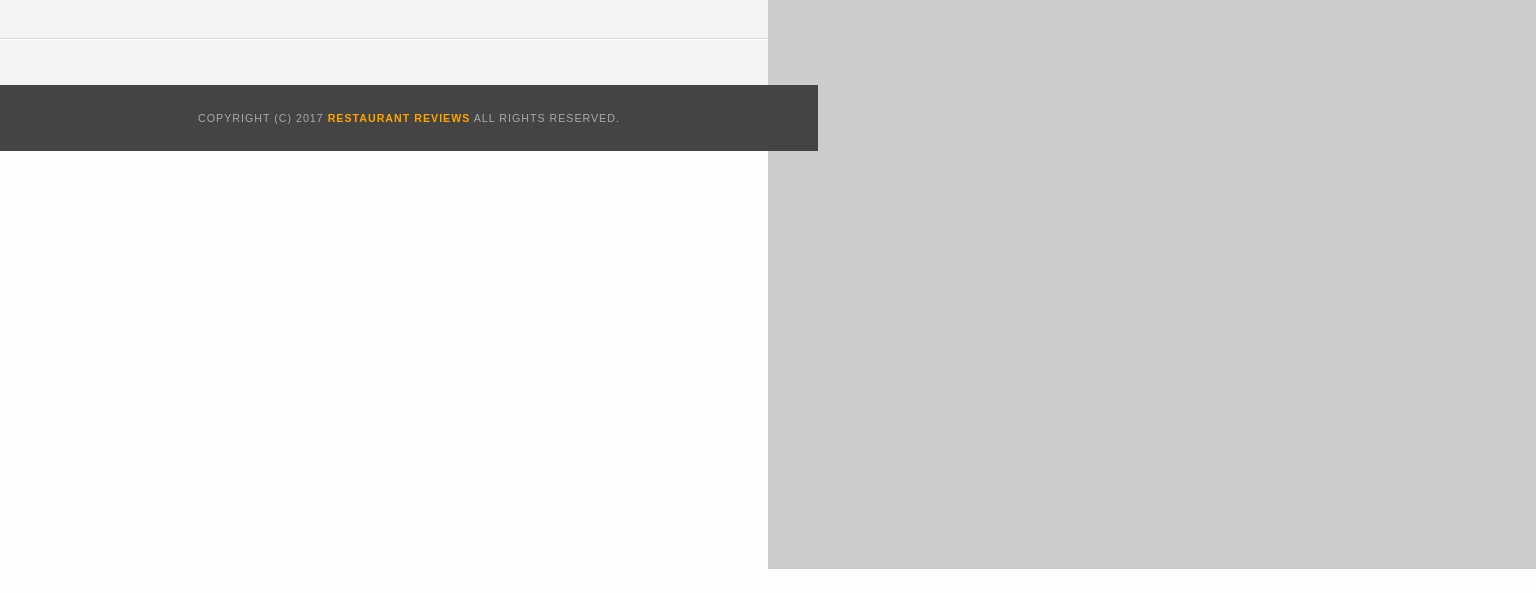
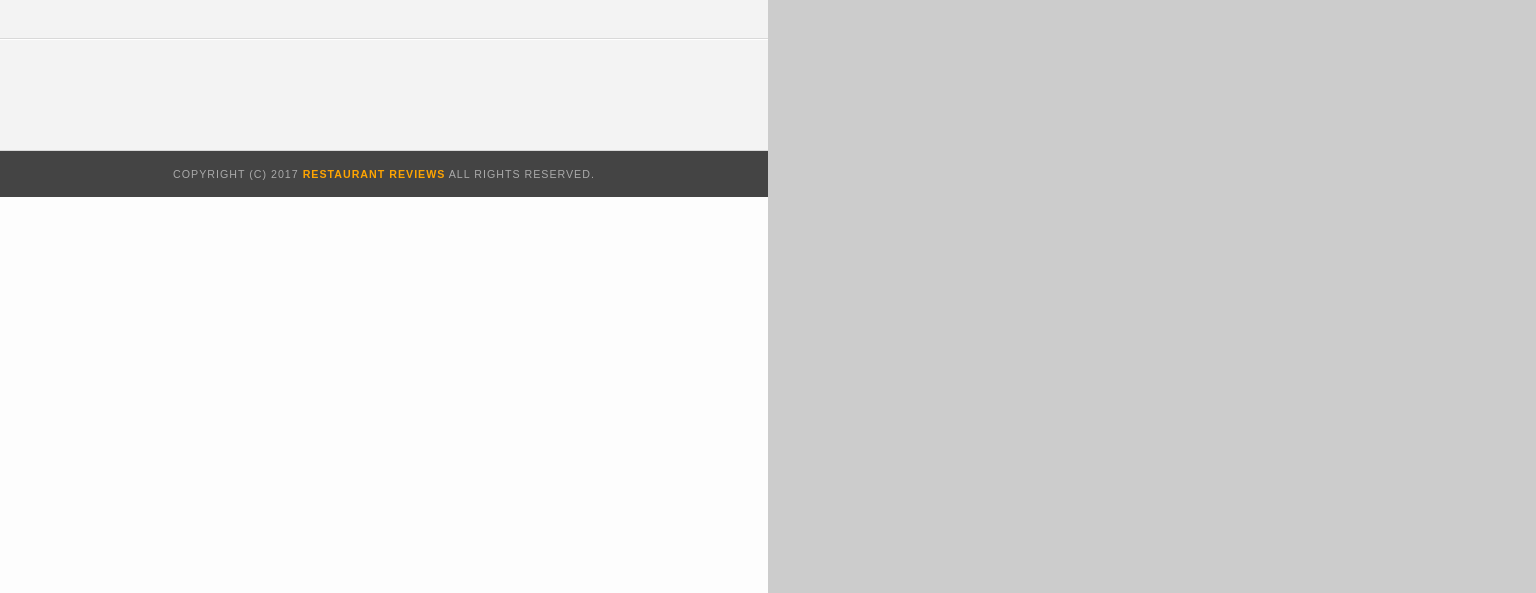
Before and after one commit to horvathildikomm/cicaRestaurant, a plain HTML site: page restaurant.html in a window 1536 px wide. Shown: the part 207-800 px from the top of the page. Drawn offline with Linux system fonts and the light colour scheme; some packages are replaced by stand-ins of ours.

Commit message:
footer nd map OK (laptopscreen)

```diff
--- a/css/styles.css
+++ b/css/styles.css
@@ -44,7 +44,7 @@ article, aside, canvas, details, figcaption, figure, footer, header, hgroup, men
   color: #aaa;
   font-size: 8pt;
   letter-spacing: 1px;
-  padding: 25px;
+  padding: 15px;
   text-align: center;
   text-transform: uppercase;
 }
@@ -209,7 +209,7 @@ nav h1 a {
 @media screen and (min-width: 1400px) {
 	.inside #map-container {
 	  background: blue none repeat scroll 0 0;
-	  height: 87%;
+	  height: 100%;
 	  position: fixed;
 	  right: 0;
 	  top: 80px;
@@ -226,8 +226,8 @@ nav h1 a {
 	}
 	.inside #footer {
 	  bottom: 0;
-	  position: absolute;
-	  width: 50%;
+	  position: static;
+	  width: calc(50% - 30px);
 	}
 }
 @media screen and (max-width: 1400px) {
```
